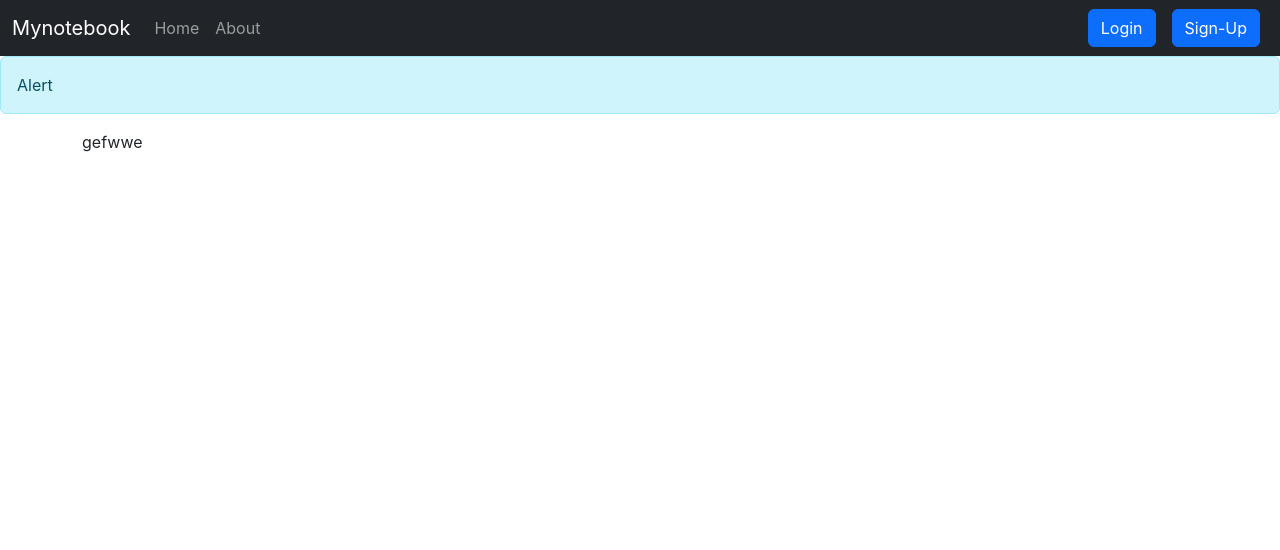
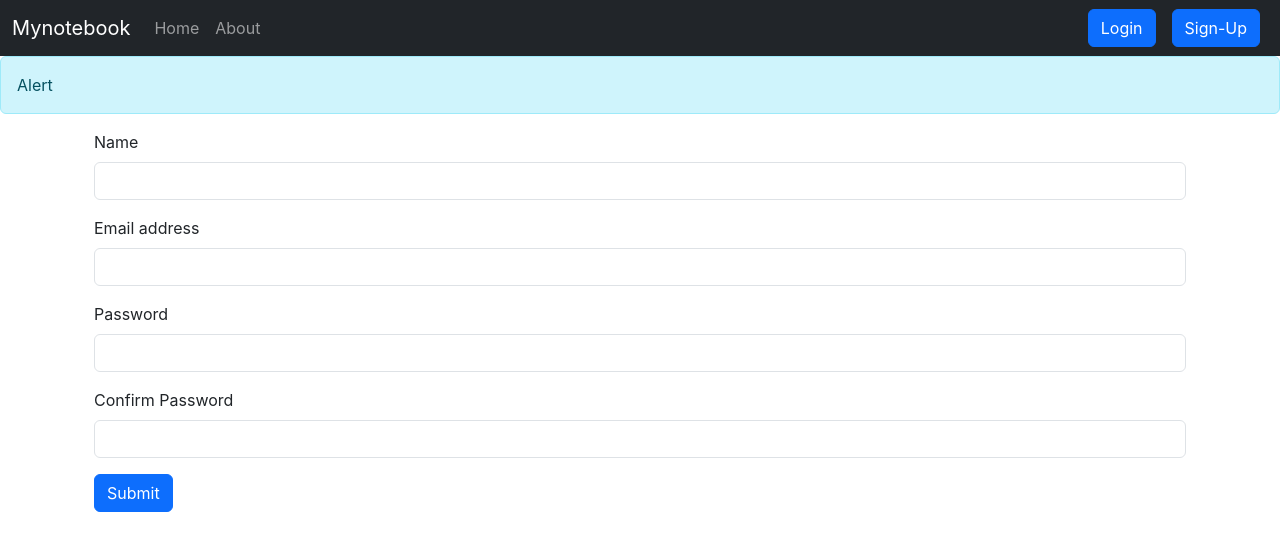
Before and after one commit to Archit5655/MyNoteBook-using-react-, a React (Create React App) app: page /signup in a window 1280 px wide. Shown: the top 550 px of the page. Built offline with nearby package versions, Linux system fonts and the light colour scheme.

Commit message:
added sign up  functionality

```diff
--- a/src/components/Signup.js
+++ b/src/components/Signup.js
@@ -1,11 +1,90 @@
-import React from 'react'
+import React,{useState} from "react";
+import { useNavigate } from "react-router-dom";
+const Signup = () => {
+    let history=useNavigate()
+    const [credentials, setcredentials] = useState({ name:"",email: "", password: "" ,cpassword:""});
+    const handleSumbit = async (e) => {
+        e.preventDefault();
+        const{name,email,password}= credentials;
+    const response = await fetch("http://localhost:5000/api/auth/createuser", {
 
-const Signup = () => {
+      method: "POST",
+      headers: {
+        "Content-Type": "application/json",
+      },
+      body: JSON.stringify({name,email,password
+      }),
+    });
+    const json = await response.json();
+    console.log(json);
+        // redirecr
+        if(json.success){
+
+            localStorage.setItem('token',json.jwtdata)
+            history("/home")
+        }
+        else{
+            alert("isssue")
+
+        }
+
+
+  };
+  const onChange = (e) => {
+    setcredentials({ ...credentials, [e.target.name]: e.target.value });
+  };
   return (
-    <div>
-      gefwwe
+
+    <div className="container">
+
+      <form onSubmit={handleSumbit}>
+      <div className="mb-3">
+        <label htmlFor="name" className="form-label">
+          {" "}
+          Name
+        </label>
+        <input
+          type="text"
+          className="form-control"
+          id="name"
+          name="name"
+          aria-describedby="emailHelp"
+onChange={onChange}
+        />
+      </div>
+        <div className="mb-3">
+          <label htmlFor="email" className="form-label">
+            Email address
+          </label>
+          <input
+            type="email"
+            className="form-control"
+            name="email"
+            id="exampleInputEmail1"
+            aria-describedby="emailHelp"
+onChange={onChange}
+          />
+        </div>
+        <div className="mb-3">
+          <label htmlFor="password" className="form-label">
+            Password
+          </label>
+          <input type="password" className="form-control" required minLength={5}id="password" onChange={onChange} name="password" />
+        </div>
+        <div className="mb-3">
+          <label htmlFor="cpassword" className="form-label">
+            {" "}
+            Confirm Password
+          </label>
+          <input type="password" className="form-control"required minLength={5} id="cpassword" name="cpassword" onChange={onChange} />
+        </div>
+
+        <button type="submit" className="btn btn-primary">
+          Submit
+        </button>
+      </form>
     </div>
-  )
-}
+  );
+};
 
-export default Signup
+export default Signup;
```
Also changed, not shown: 1 other file (tests, documents, lock files or other folders).
